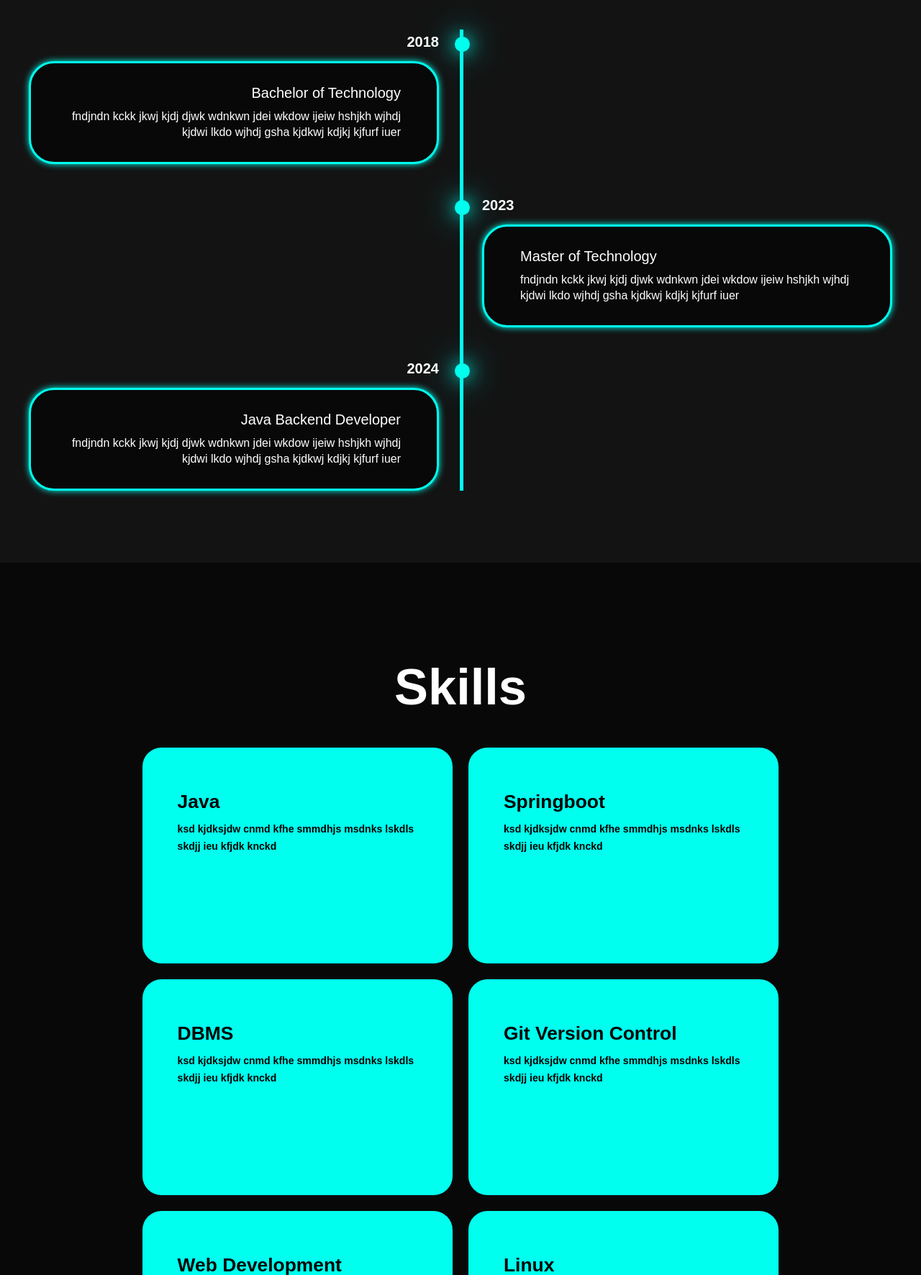
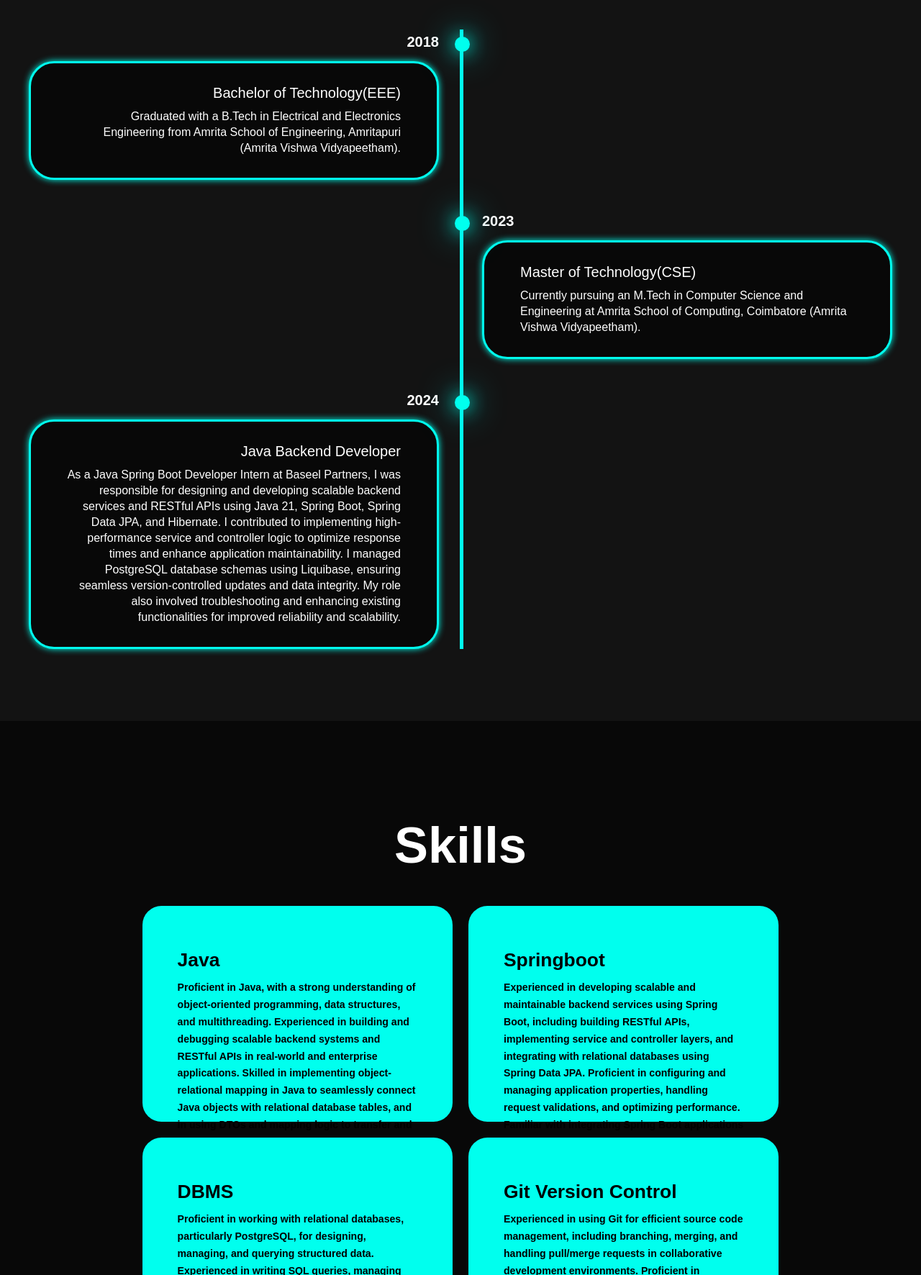
Before and after one commit to sabarish1827/my-site, a plain HTML site: page index.html in a window 1280 px wide. Shown: the part 1028-2800 px from the top of the page at 72% size. Drawn offline with nearby package versions, Linux system fonts and the light colour scheme.

Commit message:
Add contents to education and skills section

```diff
--- a/index.html
+++ b/index.html
@@ -25,11 +25,24 @@
         <div class="home-content">
             <h1>Hi, It's <span>Sabarish</span></h1>
             <h3 class="text-animation">I am a <span> </span></h3>
-            <p>Motivated Software Developer pursuing a Master's in Computer Science, with hands-on experience in backend development.
+            <div class="bio-text">
+                <p>
+                    I'm a passionate Java developer with a strong interest in AI and web technologies.
+                    I enjoy building scalable and user-centric applications that solve real-world problems.
+                </p>
+
+                <blockquote class="glow-quote">“Code is like humor. When you have to explain it, it’s bad.”</blockquote>
+
+                <p>
+                    Apart from coding, I explore UI/UX design to improve user experience and bridge the gap between design and development.
+                    I thrive in dynamic environments where innovation meets impact.
+                </p>
+            </div>
+            <!-- <p>Motivated Software Developer pursuing a Master's in Computer Science, with hands-on experience in backend development.
                 Proficient in C, C++, Python, and Java, specializing in full-stack web development with Spring Boot, JPA, and Hibernate. Skilled in
                 building RESTful APIs, managing databases, and applying design patterns like MVC and DTO. Additionally, proficient in AWS cloud
                 services, with a strong foundation in cloud computing concepts. Eager to leverage technical expertise in dynamic development roles.
-            </p>
+            </p> -->
             <div class="social-icons">
                 <a href="https://www.linkedin.com/in/sabarish-v-0b4b581a6/" target="_blank" rel="noopener">
                     <ion-icon name="logo-linkedin"></ion-icon>
@@ -61,11 +74,9 @@
                 <div class="timeline-dot"></div>
                     <div class="timeline-date">2018</div>
                     <div class="timeline-content">
-                        <h3>Bachelor of Technology</h3>
-                        <p>fndjndn kckk jkwj kjdj
-                            djwk wdnkwn jdei wkdow ijeiw
-                            hshjkh wjhdj kjdwi lkdo wjhdj
-                            gsha kjdkwj kdjkj kjfurf iuer
+                        <h3>Bachelor of Technology(EEE)</h3>
+                        <p>Graduated with a B.Tech in Electrical and Electronics Engineering from Amrita School of Engineering,
+                            Amritapuri (Amrita Vishwa Vidyapeetham).
                         </p>
                     </div>
             </div>
@@ -74,11 +85,9 @@
                 <div class="timeline-dot"></div>
                     <div class="timeline-date">2023</div>
                     <div class="timeline-content">
-                        <h3>Master of Technology</h3>
-                        <p>fndjndn kckk jkwj kjdj
-                            djwk wdnkwn jdei wkdow ijeiw
-                            hshjkh wjhdj kjdwi lkdo wjhdj
-                            gsha kjdkwj kdjkj kjfurf iuer
+                        <h3>Master of Technology(CSE)</h3>
+                        <p>Currently pursuing an M.Tech in Computer Science and Engineering at Amrita School of Computing,
+                            Coimbatore (Amrita Vishwa Vidyapeetham).
                         </p>
                     </div>
             </div>
@@ -88,10 +97,10 @@
                     <div class="timeline-date">2024</div>
                     <div class="timeline-content">
                         <h3>Java Backend Developer</h3>
-                        <p>fndjndn kckk jkwj kjdj
-                            djwk wdnkwn jdei wkdow ijeiw
-                            hshjkh wjhdj kjdwi lkdo wjhdj
-                            gsha kjdkwj kdjkj kjfurf iuer
+                        <p>As a Java Spring Boot Developer Intern at Baseel Partners, I was responsible for designing and developing scalable backend services and RESTful APIs using Java 21, Spring Boot, Spring Data JPA, and Hibernate.
+                            I contributed to implementing high-performance service and controller logic to optimize response times and enhance application maintainability.
+                            I managed PostgreSQL database schemas using Liquibase, ensuring seamless version-controlled updates and data integrity.
+                            My role also involved troubleshooting and enhancing existing functionalities for improved reliability and scalability.
                         </p>
                     </div>
             </div>
@@ -104,54 +113,55 @@
             <div class="skill-box">
                 <div class="skill-info">
                     <h4>Java</h4>
-                    <p>ksd kjdksjdw cnmd  kfhe
-                        smmdhjs  msdnks lskdls skdjj
-                        ieu kfjdk knckd
+                    <p>Proficient in Java, with a strong understanding of object-oriented programming, data structures, and multithreading.
+                        Experienced in building and debugging scalable backend systems and RESTful APIs in real-world and enterprise applications.
+                        Skilled in implementing object-relational mapping in Java to seamlessly connect Java objects with relational database tables,
+                        and in using DTOs and mapping logic to transfer and transform data between application layers efficiently.
                     </p>
                 </div>
             </div>
             <div class="skill-box">
                 <div class="skill-info">
                     <h4>Springboot</h4>
-                    <p>ksd kjdksjdw cnmd  kfhe
-                        smmdhjs  msdnks lskdls skdjj
-                        ieu kfjdk knckd
+                    <p>Experienced in developing scalable and maintainable backend services using Spring Boot, including building RESTful APIs,
+                        implementing service and controller layers, and integrating with relational databases using Spring Data JPA.
+                        Proficient in configuring and managing application properties, handling request validations, and optimizing performance.
+                        Familiar with integrating Spring Boot applications into CI/CD pipelines and following clean coding practices within Agile development environments.
                     </p>
                 </div>
             </div>
             <div class="skill-box">
                 <div class="skill-info">
                     <h4>DBMS</h4>
-                    <p>ksd kjdksjdw cnmd  kfhe
-                        smmdhjs  msdnks lskdls skdjj
-                        ieu kfjdk knckd
+                    <p>
+                        Proficient in working with relational databases, particularly PostgreSQL, for designing, managing, and querying structured data.
+                        Experienced in writing SQL queries, managing schemas, and ensuring data integrity through version-controlled migrations using tools like Liquibase.
+                        Skilled in mapping Java objects to database tables using ORM techniques, and optimizing database interactions for performance and reliability in Spring Boot applications.
                     </p>
                 </div>
             </div>
             <div class="skill-box">
                 <div class="skill-info">
                     <h4>Git Version Control</h4>
-                    <p>ksd kjdksjdw cnmd  kfhe
-                        smmdhjs  msdnks lskdls skdjj
-                        ieu kfjdk knckd
+                    <p>Experienced in using Git for efficient source code management, including branching, merging, and handling pull/merge requests in collaborative development environments.
+                        Proficient in leveraging GitLab for version control and CI/CD integration, ensuring smooth code collaboration, tracking changes, and maintaining clean project history as part of Agile workflows.
                     </p>
                 </div>
             </div>
             <div class="skill-box">
                 <div class="skill-info">
                     <h4>Web Development</h4>
-                    <p>ksd kjdksjdw cnmd  kfhe
-                        smmdhjs  msdnks lskdls skdjj
-                        ieu kfjdk knckd
+                    <p>Skilled in developing responsive and dynamic web applications with a focus on clean UI/UX and functional backend integration.
+                        Experienced in building full-stack applications using technologies like HTML, CSS, JavaScript, ReactJS, and Node.js, along with backend services developed in Spring Boot.
+                        Proficient in designing RESTful APIs, managing data flow between client and server, and deploying applications with version control and basic CI/CD practices.
                     </p>
                 </div>
             </div>
             <div class="skill-box">
                 <div class="skill-info">
                     <h4>Linux</h4>
-                    <p>ksd kjdksjdw cnmd  kfhe
-                        smmdhjs  msdnks lskdls skdjj
-                        ieu kfjdk knckd
+                    <p>Comfortable working in Linux environments with hands-on experience in basic command-line operations, file system navigation, environment variable management, and shell scripting.
+                        Familiar with package management, process monitoring, and user permissions, with regular use of Linux for personal projects and development tasks.
                     </p>
                 </div>
             </div>
--- a/styles.css
+++ b/styles.css
@@ -159,7 +159,7 @@ span{
 
 .social-icons a:hover{
     color: var(--text-color);
-    transform: scale(1.3) translateY(-5);
+    transform: scale(1.3) translateY(-5px);
     box-shadow: 0 0 25px var(--main-color);
     background-color: var(--main-color);
 }
@@ -665,3 +665,25 @@ footer ul li{
         grid-template-columns: repeat(1, 1fr);
     }
 }
+.bio-text {
+    max-width: 1000px;
+}
+
+.bio-text blockquote.glow-quote {
+    text-align: center;
+    font-size: 2rem;
+    font-weight: 600;
+    margin: 3rem 0;
+    padding: 1.5rem 2rem;
+    color: var(--main-color);
+    border-left: 4px solid var(--main-color);
+    background: rgba(0, 0, 0, 0.4);
+    border-radius: 1rem;
+    transition: all 0.3s ease-in-out;
+    text-shadow: none;
+}
+
+.bio-text blockquote.glow-quote:hover {
+    box-shadow: 0 0 25px var(--main-color), 0 0 50px var(--main-color);
+    text-shadow: 0 0 10px var(--main-color);
+}
```
